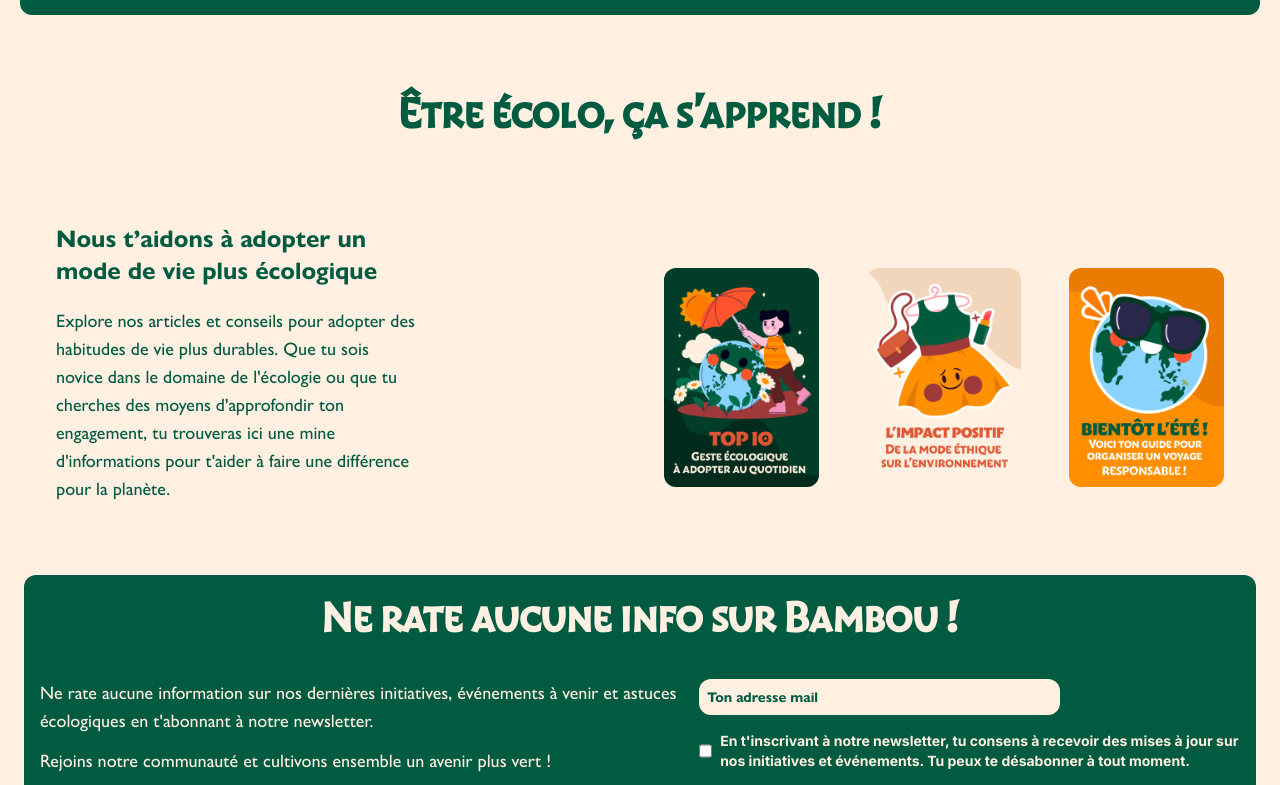
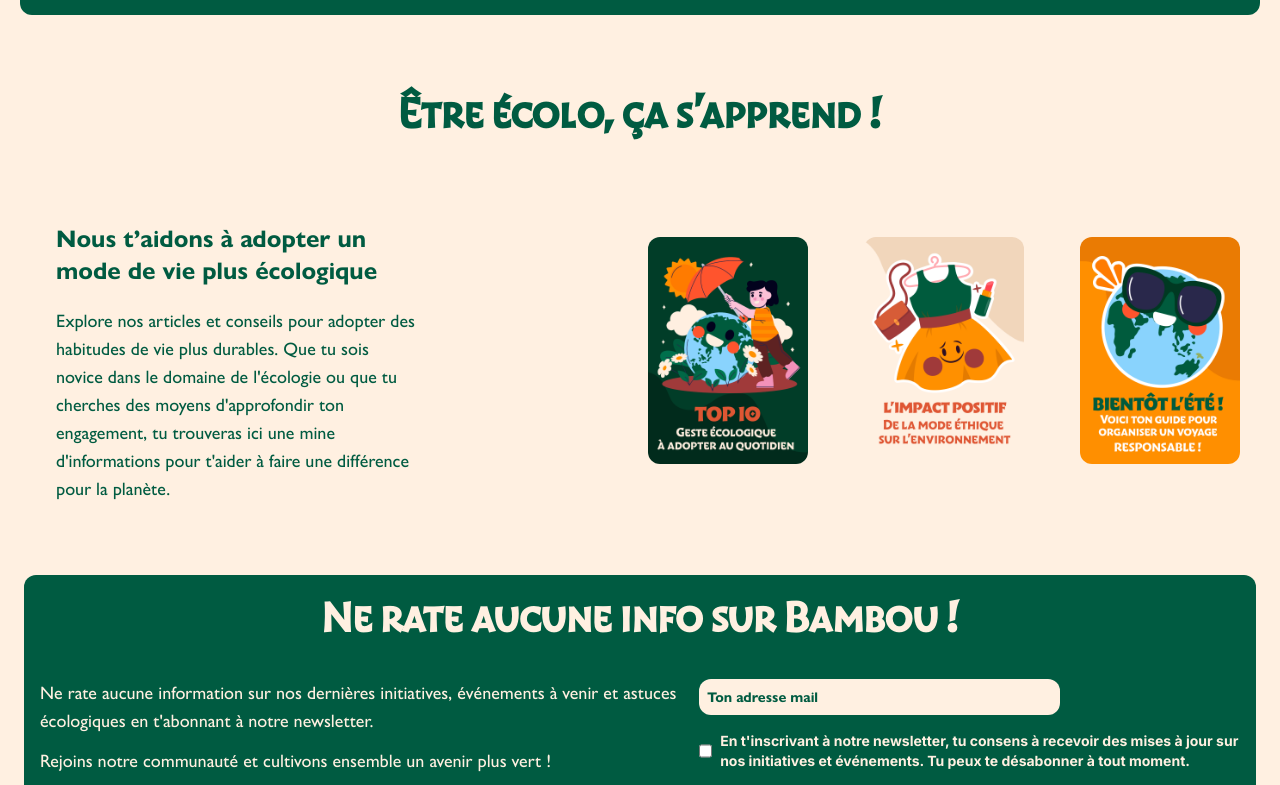
Before and after one commit to Matlavv/bambou, a Next.js app: page / in a window 1280 px wide. Shown: the part 2000-2785 px from the top of the page. Built offline with nearby package versions, Linux system fonts and the light colour scheme.

Commit message:
mobile responsive fixed

```diff
--- a/components/AppPresentation.jsx
+++ b/components/AppPresentation.jsx
@@ -15,7 +15,7 @@
             Rejoins une communauté engagée et gagne des récompenses tout en
             contribuant à un monde plus durable pour les générations futures !
           </p>
-          <div className="mt-10">
+          <div className="max-sm:flex justify-center mt-10">
             <Link href="#newsletter">
               <button className="bg-custom-orange text-deep-green font-gillSans rounded-full lg:px-4 px-2 py-2 text-base lg:text-xl">
                 Suivre l&apos;avancement de Bambou
--- a/components/EcologicalLearning.jsx
+++ b/components/EcologicalLearning.jsx
@@ -20,8 +20,8 @@
             une différence pour la planète.
           </p>
         </div>
-        <div className="lg:flex lg:flex-row lg:space-x-4">
-          <div className="lg:w-1/2 flex flex-col justify-end p-4 my-4 relative">
+        <div className="lg:flex lg:flex-row lg:space-x-4 flex flex-col items-center gap-10">
+          <div className="lg:w-1/2 relative">
             <Image
               src={"/img/ARTICLE-COVER1.png"}
               height={250}
@@ -30,7 +30,7 @@
               className="rounded-xl"
             />
           </div>
-          <div className="lg:w-1/2 flex flex-col justify-end p-4 my-4 relative">
+          <div className="lg:w-1/2 relative">
             <Image
               src={"/img/ARTICLE-COVER2.png"}
               height={250}
@@ -39,7 +39,7 @@
               className="rounded-xl"
             />
           </div>
-          <div className="lg:w-1/2 flex flex-col justify-end p-4 my-4 relative">
+          <div className="lg:w-1/2 relative">
             <Image
               src={"/img/ARTICLE-COVER3.png"}
               height={250}
--- a/components/JoinNewsletter.jsx
+++ b/components/JoinNewsletter.jsx
@@ -94,12 +94,14 @@
               {successMessage}
             </p>
           )}
-          <button
-            onClick={handleSubmit}
-            className="bg-custom-orange text-deep-green rounded-full px-4 py-2 my-4 text-lg lg:text-xl font-gillSans max-sm:ml-6"
-          >
-            S&apos;inscrire à la newsletter
-          </button>
+          <div className="max-sm:flex justify-center">
+            <button
+              onClick={handleSubmit}
+              className="bg-custom-orange text-deep-green rounded-full px-4 py-2 my-4 text-lg lg:text-xl font-gillSans"
+            >
+              S&apos;inscrire à la newsletter
+            </button>
+          </div>
         </div>
       </div>
     </div>
--- a/components/Rewards.jsx
+++ b/components/Rewards.jsx
@@ -5,7 +5,7 @@
     // gagne des récompenses
     <div className="lg:flex lg:flex-row m-5 p-8 rounded-xl bg-deep-green items-center justify-center mt-10">
       {/* panda image */}
-      <div className="flex-shrink-0 max-sm:ml-7">
+      <div className="flex-shrink-0 max-sm:flex justify-center">
         <Image
           src={"/img/pandaSurprise.png"}
           width={200}
```
